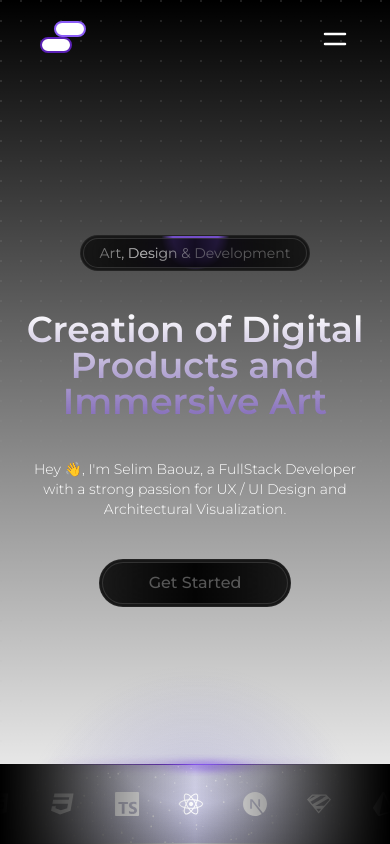
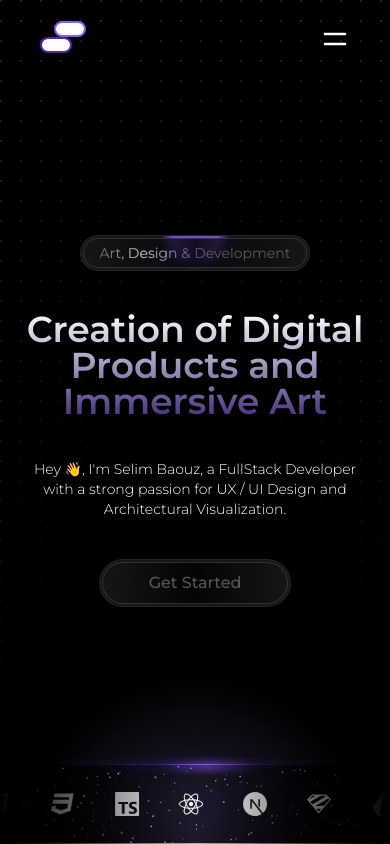
Before and after one commit to sejiux/sejiux-porfolio, a Next.js app: page / in a window 390 px wide. Built offline with nearby package versions, Linux system fonts and the light colour scheme.

Commit message:
fix white background

```diff
--- a/components/Header.tsx
+++ b/components/Header.tsx
@@ -71,7 +71,7 @@ const HeaderPage = () => {
           cy={1}
           cr={1}
           className={cn(
-            "[mask-image:linear-gradient(to_bottom_left,white,transparent,transparent)] -z-10 opacity-35",
+            "[mask-image:linear-gradient(to_bottom_left,black,transparent,transparent)] -z-10 opacity-35",
           )}
         />
         <DotPattern
@@ -81,15 +81,15 @@ const HeaderPage = () => {
           cy={1}
           cr={1}
           className={cn(
-            "[mask-image:linear-gradient(to_bottom_right,white,transparent,transparent)] -z-10 opacity-35",
+            "[mask-image:linear-gradient(to_bottom_right,black,transparent,transparent)] -z-10 opacity-35",
           )}
         />
         <div className={cn("hidden", "md:block")}>
-          <RadialGradient />
+          <RadialGradient className="-z-50"/>
         </div>
         <div>
-          <RadialGradient size={180} className="opacity-50 md:hidden" />
-          <RadialGradient size={170} className="md:hidden"/>
+          <RadialGradient size={180} className="opacity-50 md:hidden -z-50" />
+          <RadialGradient size={170} className="md:hidden -z-50"/>
         </div>
       </div>
 
--- a/components/MarqueeStack.tsx
+++ b/components/MarqueeStack.tsx
@@ -41,7 +41,7 @@ const MarqueeStack = () => {
           particleColor="#FFFFFF"
         />
 
-        <div className={cn("absolute inset-0 w-full h-full bg-black [mask-image:radial-gradient(350px_200px_at_top,transparent_20%,white)]", "2xl:[mask-image:radial-gradient(450px_400px_at_top,transparent_20%,white)]")} />
+        <div className={cn("absolute inset-0 w-full h-full bg-black [mask-image:radial-gradient(350px_200px_at_top,transparent_20%,black)]", "2xl:[mask-image:radial-gradient(450px_400px_at_top,transparent_20%,black)]")} />
       </div>
       {/* <div>
           <div className="absolute inset-x-20 bottom-0 bg-gradient-to-r from-transparent via-violet-800 to-transparent h-[2px] w-3/4 blur-sm" />
--- a/components/Works.tsx
+++ b/components/Works.tsx
@@ -211,7 +211,7 @@ const WorksPage = ({ works }: WorksPageProps) => {
             "[mask-image:linear-gradient(to_bottom_right,white,transparent,transparent)] -z-10 opacity-35",
           )}
         />
-        <RadialGradient />
+        <RadialGradient className="-z-50" />
       </section>
       <ModalMenu pathname={pathname} isMenuOpen={isMenuOpen} setIsMenuOpen={setIsMenuOpen} />
     </div>
--- a/components/ui/radial-gradient.tsx
+++ b/components/ui/radial-gradient.tsx
@@ -59,7 +59,7 @@ interface RadialProps {
 const RadialGradient = ({
   type = "circle",
   from = "rgba(120,119,198,0.3)",
-  to = "hsla(0, 0%, 0%, 0)",
+  to = "rgba(0, 0, 0, 0)",
   size = 700,
   origin = "bottom",
   className,
@@ -71,7 +71,7 @@ const RadialGradient = ({
     backgroundImage: `radial-gradient(${type} ${size}px at ${origin}, ${from}, ${to})`,
   };
 
-  return <div className={className} style={styles} />;
+  return <div className={`${className} bg-black`} style={styles} />;
 };
 
 export default RadialGradient;
```
